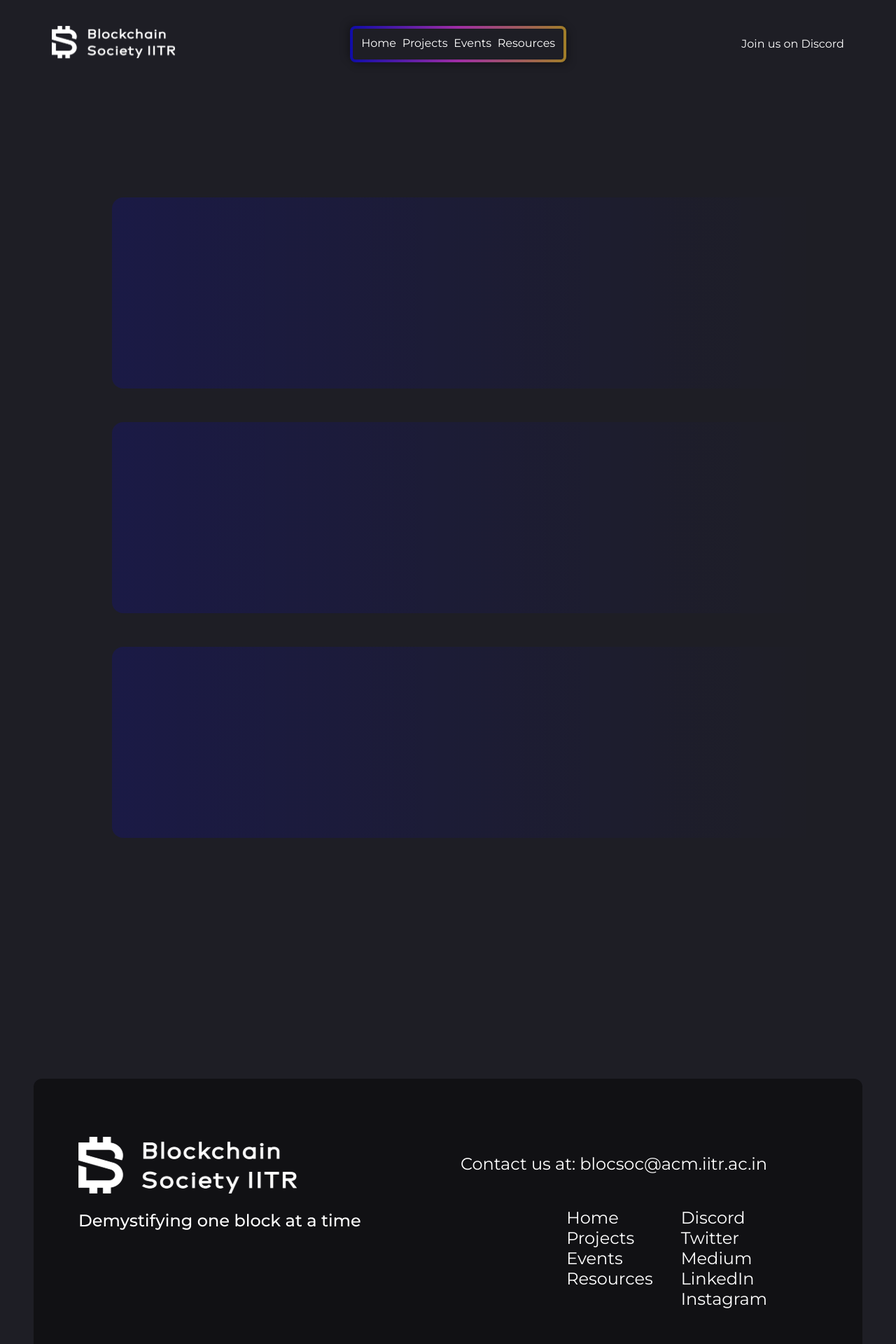
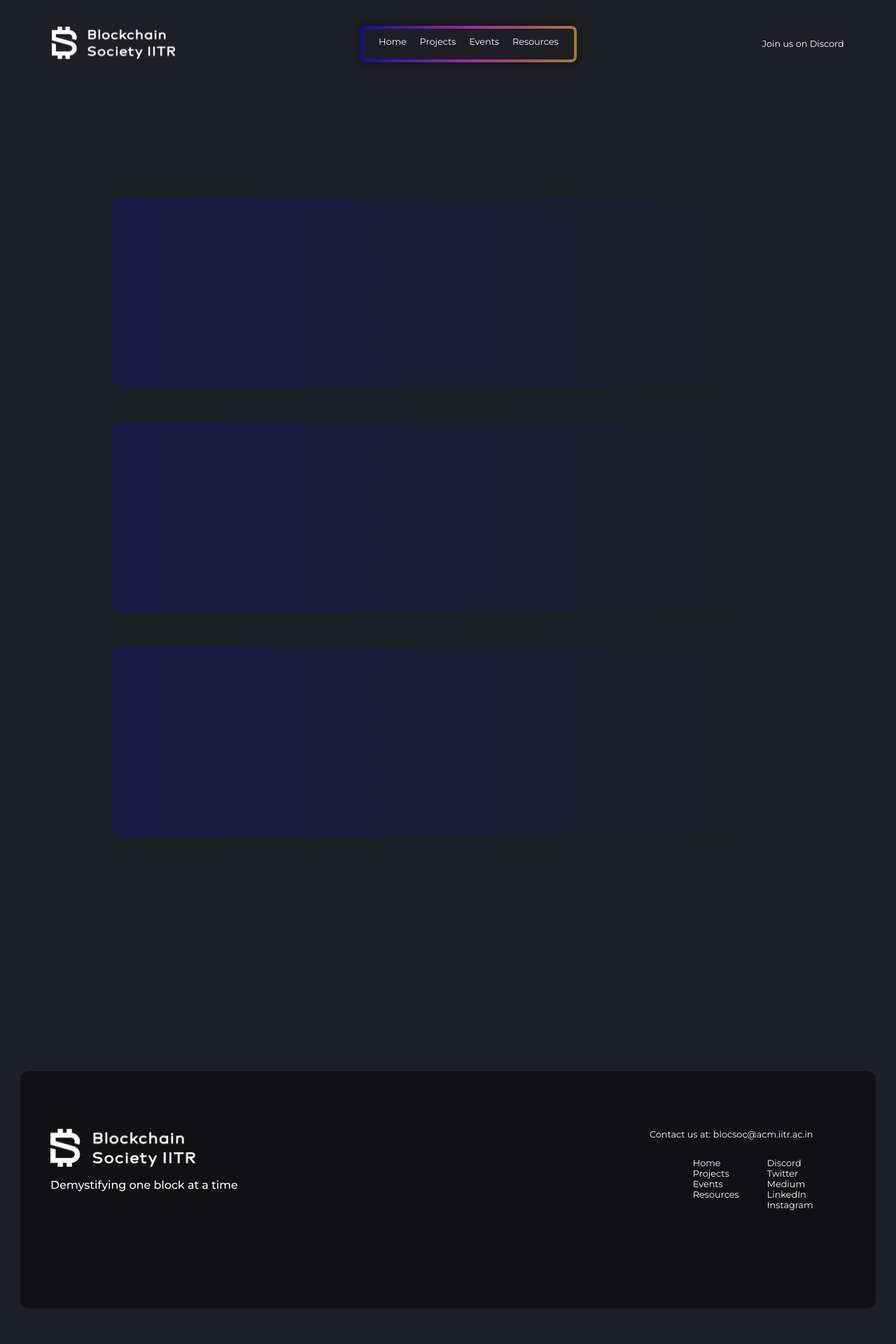
Before and after one commit to BlocSoc-iitr/website-2022, a React (Create React App) app: page /events in a window 1280 px wide. Shown: the top 1920 px of the page at 70% size. Built offline with nearby package versions, Linux system fonts and the light colour scheme.

Commit message:
Footer css fixed

```diff
--- a/src/Components/Footer/Footer.module.css
+++ b/src/Components/Footer/Footer.module.css
@@ -3,7 +3,7 @@
     box-sizing: border-box;
     margin: 0 0;
     padding: 0,0;
-    height: 500px;
+    height: 54vh;
     display: flex;
     justify-content: center;
     color: #fff;
@@ -11,27 +11,27 @@
 
 .sub{
     background: #111114;
-    height: 265px;
+    height: 28vh;
     width: 100vw;
-    margin: 48px 48px;
-    padding-left: 64px;
-    padding-right: 136px;
-    padding-top: 83px;
-    padding-bottom: 52px;
+    margin: 4.64vh 2.26vw;
+    padding-left: 3.33vw;
+    padding-right: 7vw;
+    padding-top: 8.85vh;
+    padding-bottom: 5.54vh;
     display: flex;
     justify-content: space-between;
-    border-radius: 12px;
+    border-radius: 0.75rem;
 
 }
 
 .sub img{
-    height: 134px;
-    width: 404px;
+    height: 14.3vh;
+    width: 21vw;
 }
 
 .footerItems {
     font-family: 'Montserrat',sans-serif;
-    font-size: 24px;
+    font-size: 1rem;
 }
 
 .footerList{
@@ -43,3 +43,9 @@
 .footerList ul li{
     list-style: none;
 }
+
+@media only screen and (max-width:1280px) {
+    .footerItems{
+        font-size: 0.8rem;
+    }
+}
--- a/src/Components/Header/Header.module.css
+++ b/src/Components/Header/Header.module.css
@@ -8,3 +8,9 @@
     font-size: 1rem;
     font-weight: 400;
 }
+
+@media only screen and (max-width:1280px) {
+    .container{
+        font-size: 0.8rem;
+    }
+}
--- a/src/Components/NavButton/NavButton.module.css
+++ b/src/Components/NavButton/NavButton.module.css
@@ -6,4 +6,11 @@
 
 .text{
     padding: 0 0;
+    font-size: 1rem;
 }
+
+@media only screen and (max-width:1280px) {
+    .text{
+        font-size: 0.8rem;
+    }
+}
```
